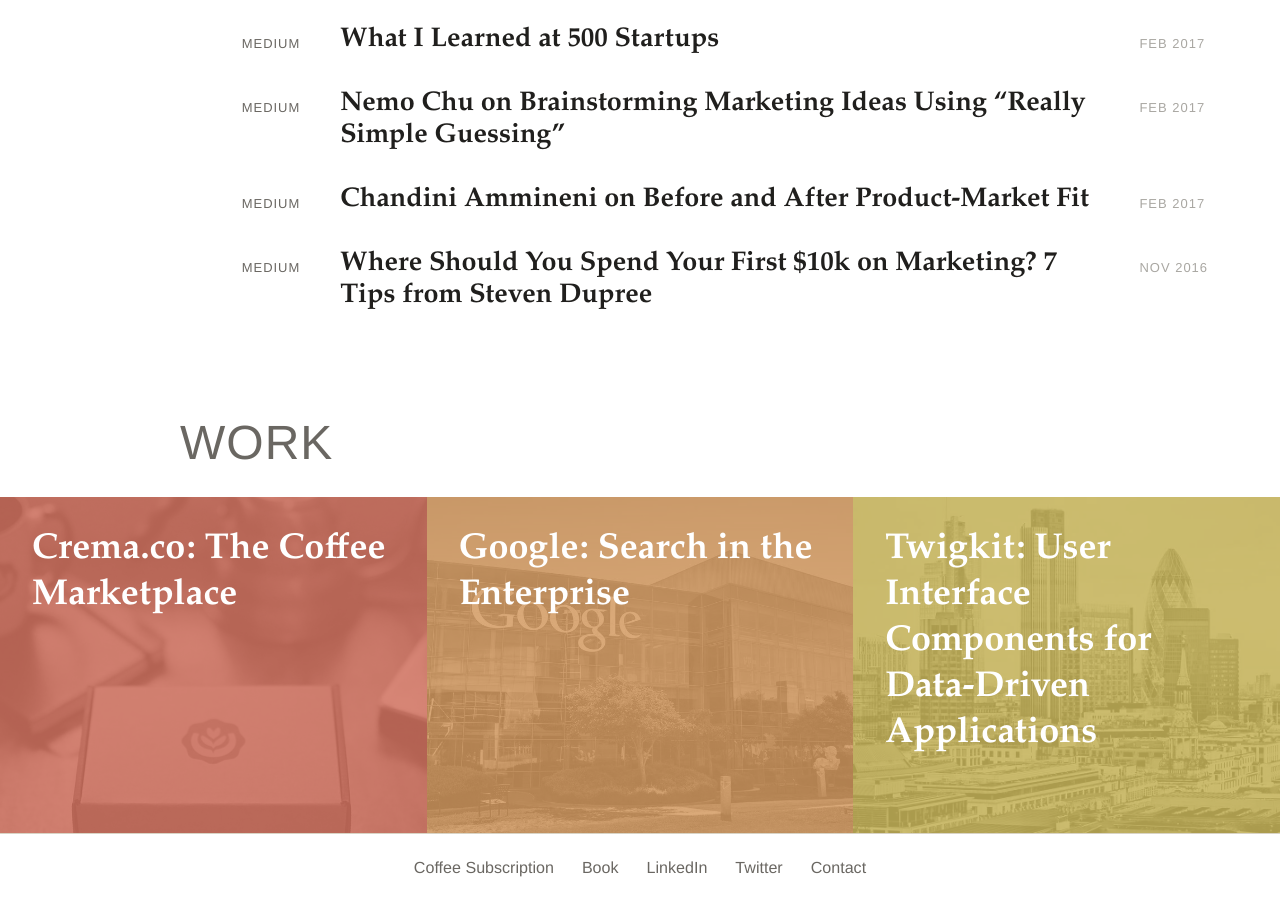
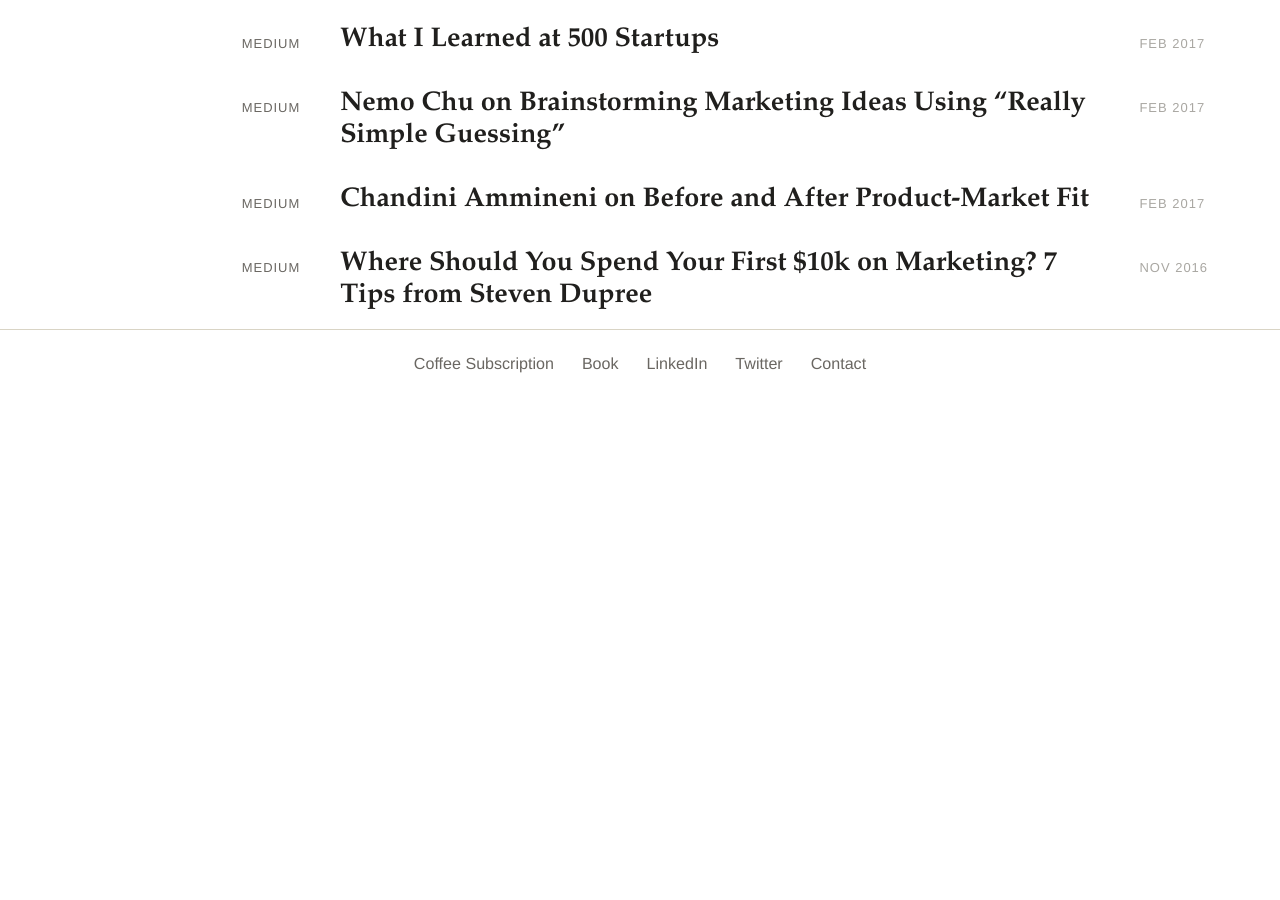
Before and after one commit to SeriouslyInc/tylertate, a Jekyll site: the page built from index.html, in a window 1280 px wide and 900 px high, scrolled down 1032 px. Built offline with Jekyll 4.4.1, drawn with Linux system fonts in a browser that asks for light colours; after the commit the page ends 1428 px from its top, so only the background shows below that.

Commit message:
Removing 'work' section.

```diff
--- a/_layouts/general.html
+++ b/_layouts/general.html
@@ -27,8 +27,6 @@
 					{% if page.url == link.url or page.layout == (link.text|downcase) %}
 						{% assign active = 'active' %}
 					{% elsif page.categories.first == 'blog' and link.text == 'Writings' %}
-						{% assign active = 'active' %}
-					{% elsif page.categories.first == 'works' and link.text == 'Work' %}
 						{% assign active = 'active' %}
 					{% endif %}
 
--- a/index.html
+++ b/index.html
@@ -73,7 +73,7 @@ bodyId: home
 </section>
 
 
-<section id="work">
+<!-- <section id="work">
 	<h2 class="section-title">WORK</h2>
 
 	<ol class="content-blocks work-blocks medium">
@@ -90,4 +90,4 @@ bodyId: home
 
 		{% endfor %}
 	</ol>
-</section>
+</section> -->
```
Also changed, not shown: works/_drafts/2010-01-01-redesigning-enterprise-content-management-system.markdown (renamed from works/_posts/2010-01-01-redesigning-enterprise-content-management-system.markdown), works/_drafts/2011-01-01-nutshell-designing-saas-crm-from-scratch.markdown (renamed from works/_posts/2011-01-01-nutshell-designing-saas-crm-from-scratch.markdown), works/_drafts/2014-01-01-twigkit-user-interface-components.markdown (renamed from works/_posts/2014-01-01-twigkit-user-interface-components.markdown), works/_drafts/2014-08-01-google-enterprise.markdown (renamed from works/_posts/2014-08-01-google-enterprise.markdown), works/_drafts/2016-08-16-crema-coffee-marketplace.markdown (renamed from works/_posts/2016-08-16-crema-coffee-marketplace.markdown), 2 other files.
